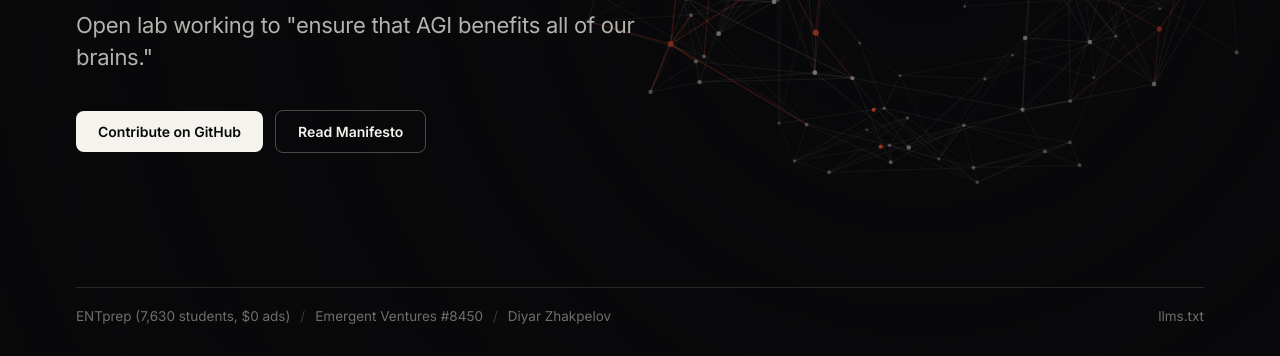
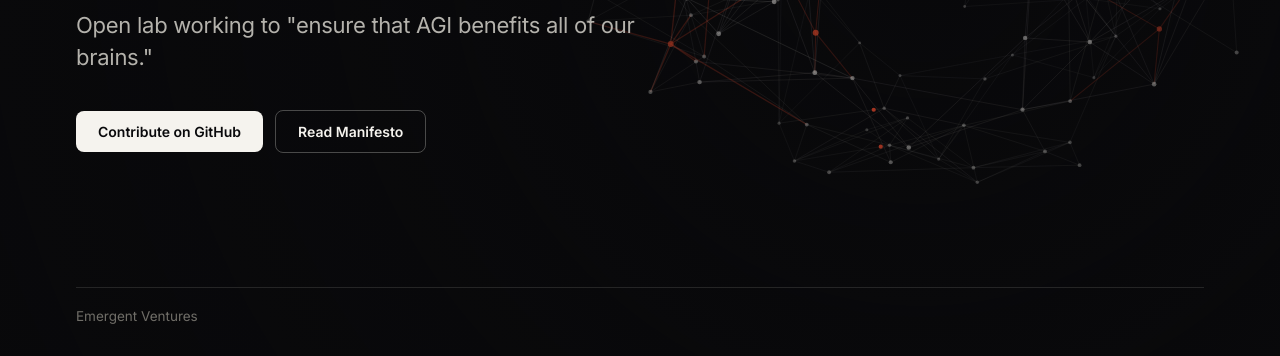
Before and after one commit to foustie/unaided-lab, a plain HTML site: page index.html in a window 1280 px wide. Shown: the part 444-800 px from the top of the page. Drawn offline with Linux system fonts and the light colour scheme.

Commit message:
Keep footer minimal with Emergent Ventures only

```diff
--- a/index.html
+++ b/index.html
@@ -44,14 +44,7 @@
     </main>
 
     <footer class="bottom">
-      <div class="proofs">
-        <a href="https://entprep.org" target="_blank" rel="noopener">ENTprep (7,630 students, $0 ads)</a>
-        <span class="sep">/</span>
-        <a href="https://marginalrevolution.com/marginalrevolution/2026/06/emergent-ventures-winners-55th-cohort.html" target="_blank" rel="noopener">Emergent Ventures #8450</a>
-        <span class="sep">/</span>
-        <a href="https://diyar.atla.kz" target="_blank" rel="noopener">Diyar Zhakpelov</a>
-      </div>
-      <a class="llms" href="/llms.txt">llms.txt</a>
+      <a class="ev" href="https://marginalrevolution.com/marginalrevolution/2026/06/emergent-ventures-winners-55th-cohort.html" target="_blank" rel="noopener">Emergent Ventures</a>
     </footer>
   </div>
 
```
